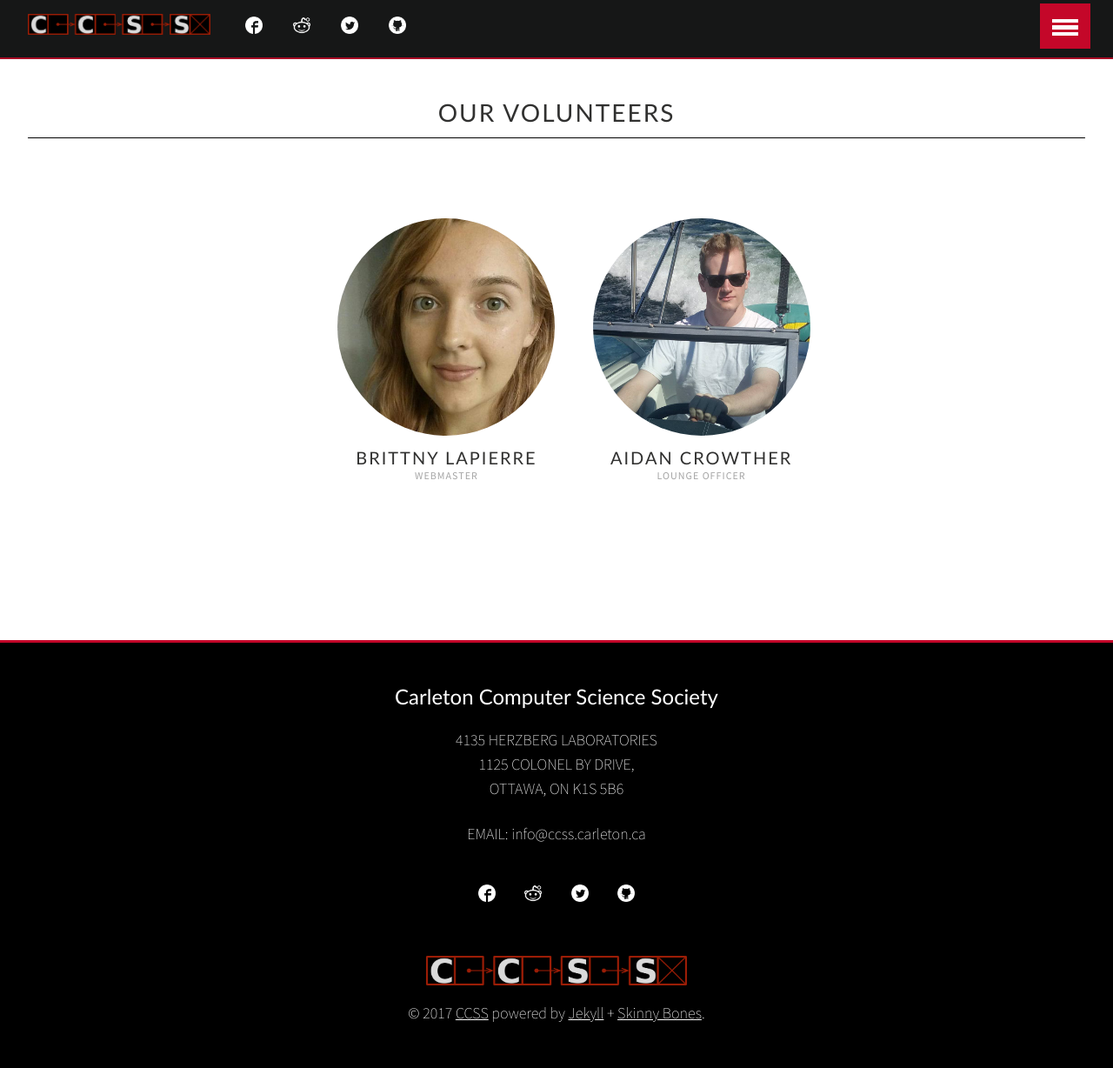
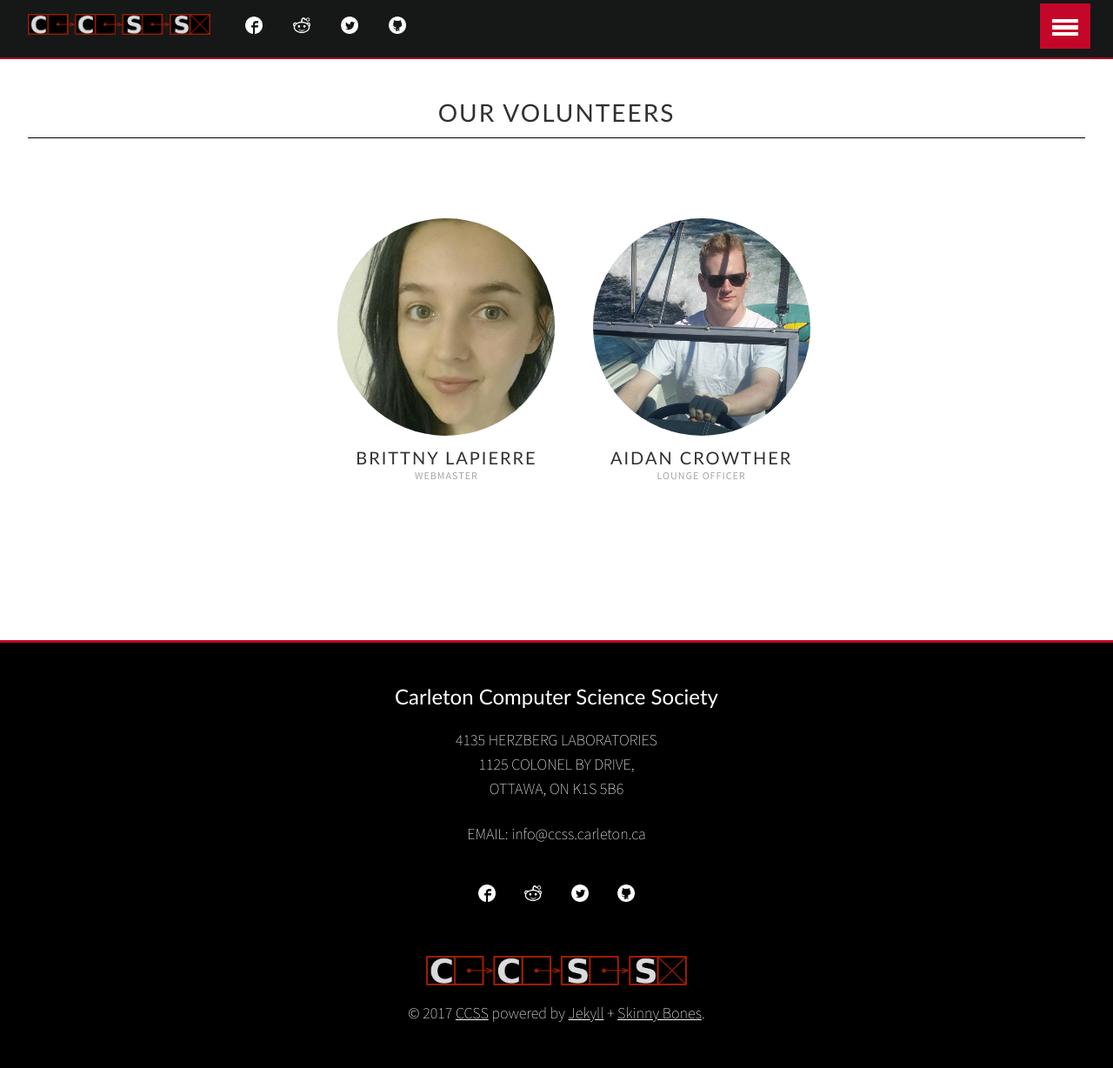
Before and after one commit to CarletonComputerScienceSociety/carletoncomputersciencesociety.github.io, a Jekyll site: the page built from about/team/volunteers/index.md, in a window 1280 px wide. Shown: the whole page at 87% size. Built offline with Jekyll 4.4.1, drawn with Linux system fonts in a browser that asks for light colours.

Commit message:
Create index.md

```diff
--- a/about/team/volunteers/index.md
+++ b/about/team/volunteers/index.md
@@ -19,7 +19,7 @@ published: true
   <li>
     <div class="team-member">
       <div class="team-img">
-        <img src="/images/avatars/10541019.jpg" class="img-responsive">
+        <img src="/images/about-pics/brittny.jpg" class="img-responsive">
       </div>
 
       <div class="team-hover">
```
